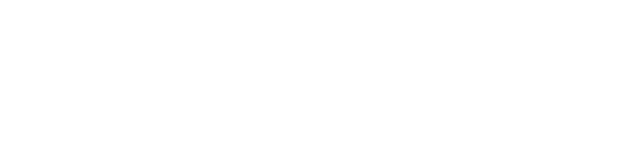
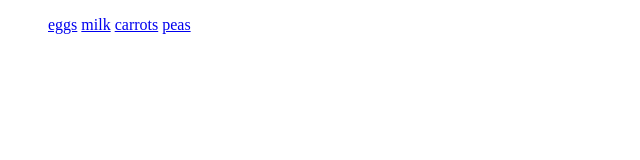
Before and after one commit to SameeAkh/food, a plain HTML site: page index.html in a window 1280 px wide. Shown: the whole page, without its empty margins (0-640 px from the left). Drawn offline with Linux system fonts and the light colour scheme.

Commit message:
Add files via upload

```diff
--- a/index.html
+++ b/index.html
@@ -8,10 +8,10 @@
 </head>
 <body>
     <ul>
-    <a href="/dairy/eggs.html"></a>
-    <a href="/dairy/milk.html"></a>
-    <a href="/produce/carrots.html"></a>
-    <a href="/produce/peas.html"></a>
+    <a href="/dairy/eggs.html">eggs</a>
+    <a href="/dairy/milk.html">milk</a>
+    <a href="/produce/carrots.html">carrots</a>
+    <a href="/produce/peas.html">peas</a>
     </ul>
 </body>
 </html>
```
